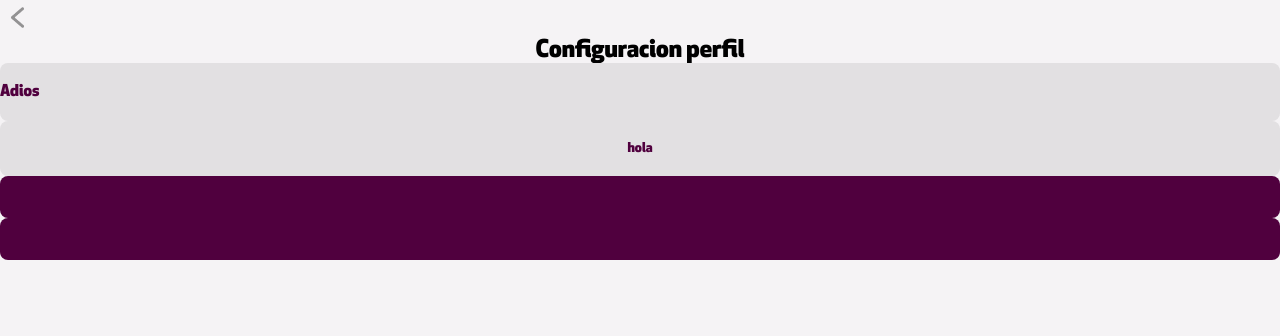
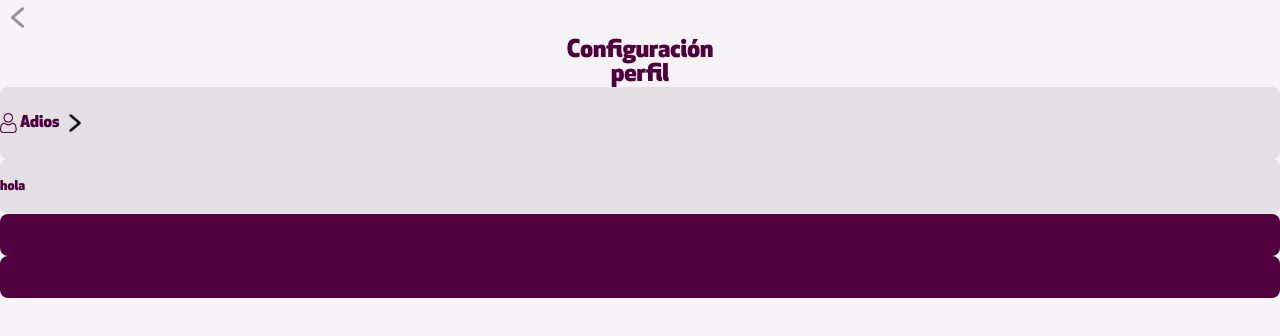
Before and after one commit to MiguelAnchico/Shotgram, a React (Vite) app: page /milton in a window 1280 px wide. Shown: the top 336 px of the page. Built offline with nearby package versions, Linux system fonts and the light colour scheme.

Commit message:
ajuste botones configuracion menu

```diff
--- a/src/Pages/Configuraciones/ConfiguracionMenu/ConfiguracionMenu.css
+++ b/src/Pages/Configuraciones/ConfiguracionMenu/ConfiguracionMenu.css
@@ -10,4 +10,37 @@
 }
 .ConfiguracionMenu-title{
     font-family: apex;
+
+    color: #50003E;
+
+    display: flex;
+    flex-direction: column;
+    justify-content: center;
+    align-items: center;
 }
+
+.input-button {
+	width: 100%;
+	padding: 21px 0px;
+
+	border: none;
+	border-radius: 8px;
+
+	background-color: #e2e0e2;
+	color: #50003e;
+	cursor: pointer;
+
+	font-family: apex;
+
+    display: flex;
+    flex-direction: row;
+    align-items: center;
+}
+
+.input-button-icon{
+    height: 20px;
+}
+
+.input-button-icon-forward{
+    height: 30px;
+}
--- a/src/Pages/Configuraciones/ConfiguracionMenu/ConfiguracionMenu.jsx
+++ b/src/Pages/Configuraciones/ConfiguracionMenu/ConfiguracionMenu.jsx
@@ -8,8 +8,15 @@ export const ConfiguracionMenu = () => {
 				<img src='src/assets/images/back-arrow-icon.png' alt='' />
 			</div>
 			<div className='ConfiguracionMenu'>
-				<h2 className='ConfiguracionMenu-title'>Configuracion perfil</h2>
-				<div className='input-button'>Adios</div>
+				<h2 className='ConfiguracionMenu-title'>
+					<span>Configuración</span>
+					<span>perfil</span>
+				</h2>
+				<div className='input-button'>
+					<img src='src/assets/images/user.png' alt='' className='input-button-icon'/>
+					Adios
+					<img src='src/assets/images/fordward-arrow-icon.png' alt='' className='input-button-icon-forward'/>
+				</div>
 				<button className='input-button'>hola</button>
 				<button></button>
 				<button></button>
--- a/src/index.css
+++ b/src/index.css
@@ -1,4 +1,6 @@
-*,  *:before, *:after {
+*,
+*:before,
+*:after {
 	margin: 0;
 	padding: 0;
 	box-sizing: border-box;
@@ -18,7 +20,7 @@
 }
 
 body {
-  background-color: #F5F3F5;
+	background-color: #f5f3f5;
 }
 
 #root {
@@ -48,7 +50,7 @@ body {
 }
 
 .color-logo {
-  color: #50003E;
+	color: #50003e;
 }
 
 .color-logo-light {
@@ -79,21 +81,7 @@ button {
 	border: none;
 	border-radius: 8px;
 
-  background-color: #50003E;
+	background-color: #50003e;
 	color: white;
 	cursor: pointer;
 }
-
-.input-button {
-    width: 100%;
-    padding: 21px 0px;
-
-    border: none;
-    border-radius: 8px;
-
-    background-color: #E2E0E2;
-    color: #50003E;
-    cursor: pointer;
-
-    font-family: apex;;
-  }
```
Also changed, not shown: src/assets/images/fordward-arrow-icon.png (added). Lines whose indentation alone changed are shown as unchanged.
